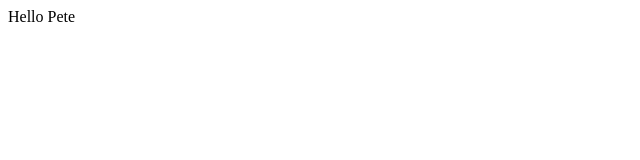
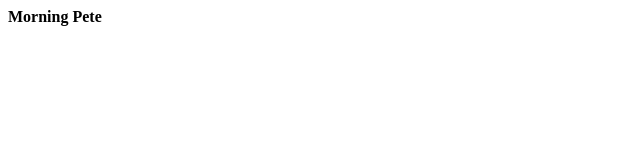
Before and after one commit to pxcarroll/git-demo, a plain HTML site: page web/index.html in a window 1280 px wide. Shown: the full height of the page, 0-640 px from the left. Drawn offline with Linux system fonts and the light colour scheme.

Commit message:
update to index.html

```diff
--- a/web/index.html
+++ b/web/index.html
@@ -1,5 +1,5 @@
 <html>
   <body>
-    <p>Hello Pete</p>
+    <b>Morning Pete</b>
   </body>
 </html>
```
